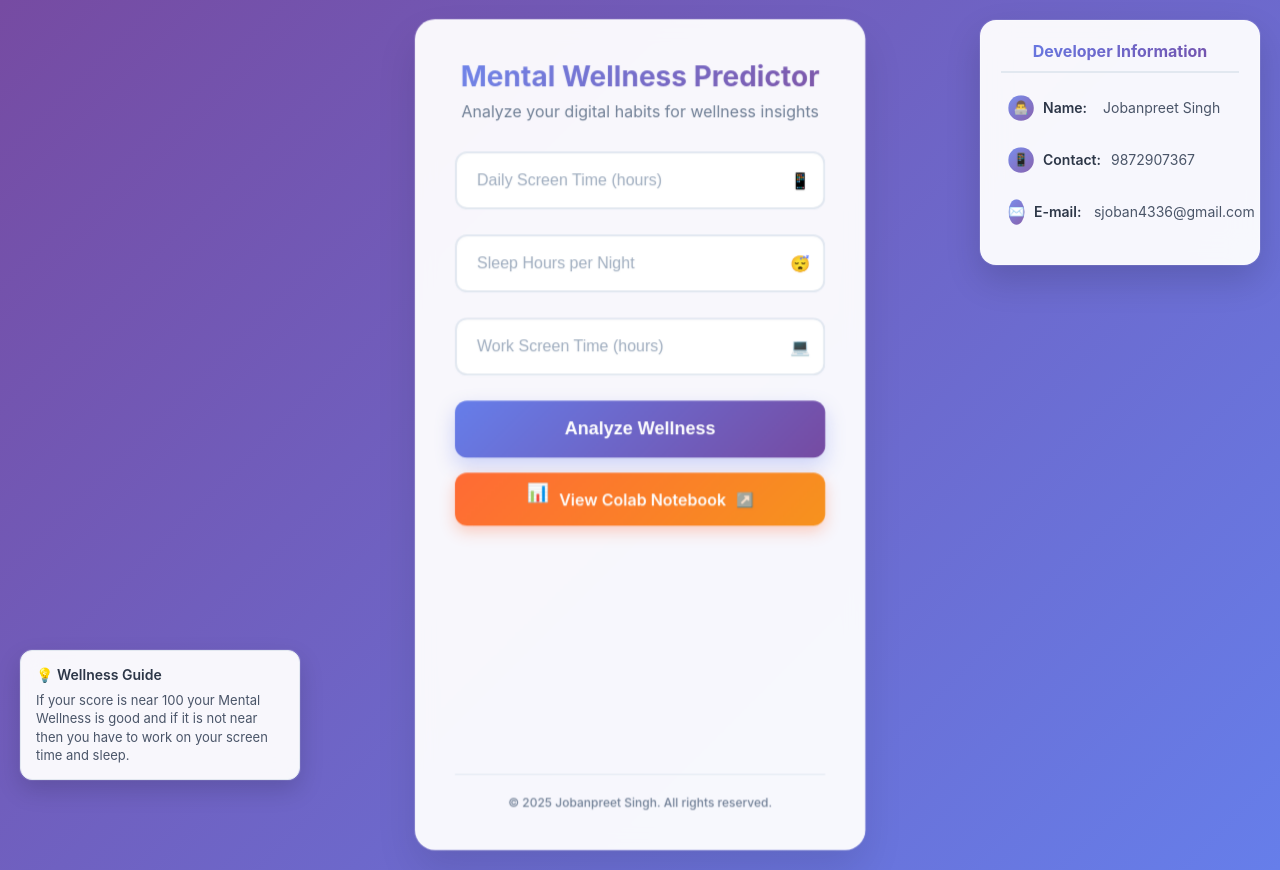
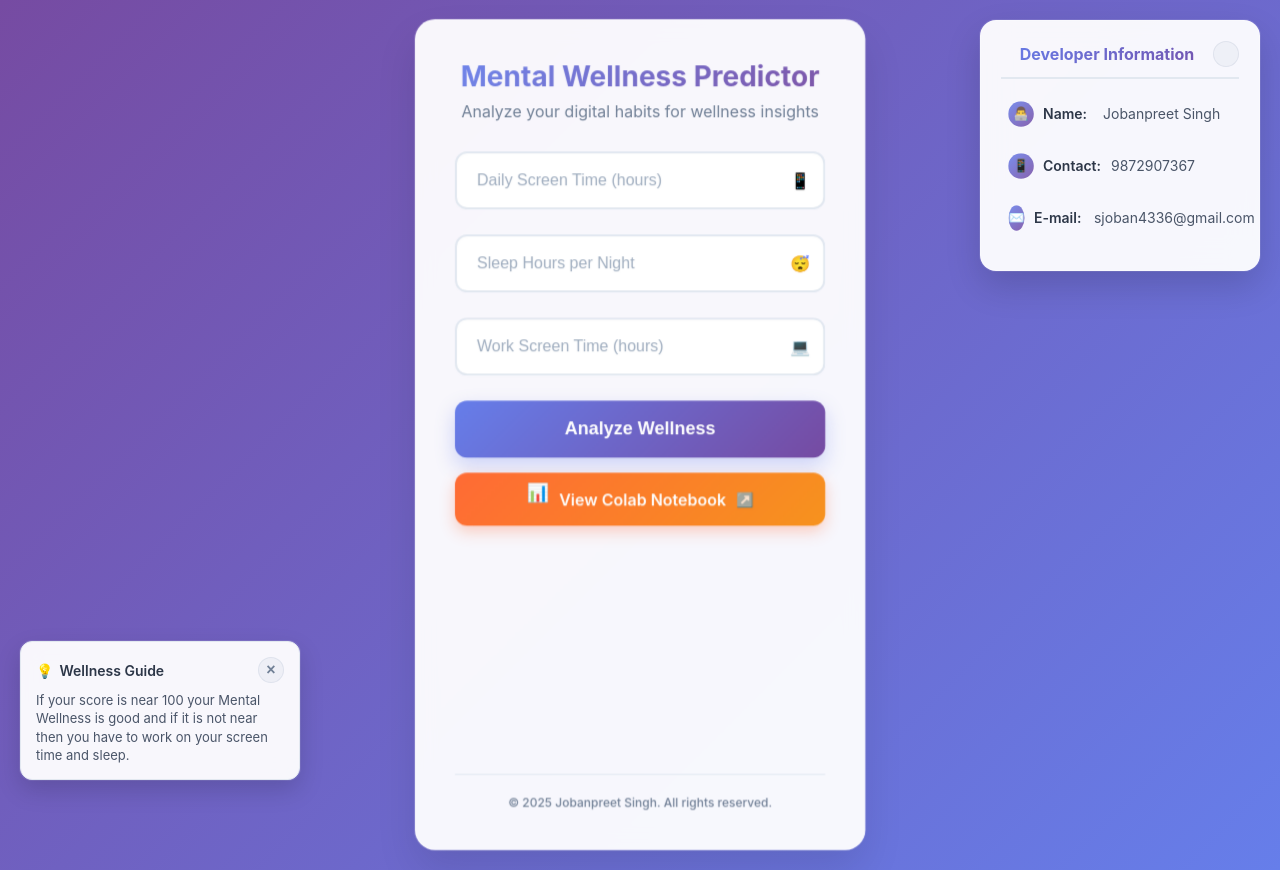
Before and after one commit to Jobanjps089/Mental_Wellness, a Flask app: page / in a window 1280 px wide. Run offline with Flask 3, Linux system fonts and the light colour scheme; parts of the project's set-up code (start-up, migrations or seed data) failed here and were passed over.

Commit message:
Update templates/index.html

```diff
--- a/templates/index.html
+++ b/templates/index.html
@@ -61,6 +61,9 @@
             background-clip: text;
             border-bottom: 2px solid #e2e8f0;
             padding-bottom: 10px;
+            display: flex;
+            justify-content: space-between;
+            align-items: center;
         }
 
         .developer-details {
@@ -540,6 +543,7 @@
             margin-bottom: 8px;
             display: flex;
             align-items: center;
+            justify-content: space-between;
             gap: 6px;
         }
 
@@ -570,12 +574,63 @@
                 transform: translateX(0);
             }
         }
+
+        .close-btn {
+            background: rgba(160, 174, 192, 0.1);
+            border: 1px solid rgba(160, 174, 192, 0.2);
+            font-size: 16px;
+            font-weight: bold;
+            color: #718096;
+            cursor: pointer;
+            padding: 4px;
+            border-radius: 50%;
+            width: 26px;
+            height: 26px;
+            display: flex;
+            align-items: center;
+            justify-content: center;
+            transition: all 0.3s ease;
+            position: relative;
+            flex-shrink: 0;
+        }
+
+        .close-btn:hover {
+            color: #ffffff;
+            background: #e53e3e;
+            border-color: #e53e3e;
+            transform: scale(1.15);
+            box-shadow: 0 2px 8px rgba(229, 62, 62, 0.3);
+        }
+
+        .close-btn:active {
+            transform: scale(0.95);
+        }
+
+        .panel-hidden {
+            opacity: 0;
+            transform: translateX(100%);
+            pointer-events: none;
+        }
+
+        .info-hidden {
+            opacity: 0;
+            transform: translateX(-100%);
+            pointer-events: none;
+        }
+
+        .developer-header-title {
+            flex: 1;
+            text-align: center;
+        }
     </style>
 </head>
 <body>
     <!-- Developer Information Panel -->
-    <div class="developer-info">
-        <div class="developer-header">Developer Information</div>
+    <div class="developer-info" id="developerInfo">
+        <div class="developer-header">
+            <div class="developer-header-title">Developer Information</div>
+            <button class="close-btn" onclick="closeDeveloperInfo()" title="Close">×</button>
+        </div>
         <div class="developer-details">
             <div class="developer-item">
                 <div class="developer-icon">👨‍💻</div>
@@ -677,8 +732,14 @@
     </div>
 
     <!-- Info Window -->
-    <div class="info-window">
-        <div class="info-header">💡 Wellness Guide</div>
+    <div class="info-window" id="infoWindow">
+        <div class="info-header">
+            <div style="display: flex; align-items: center; gap: 6px;">
+                <span>💡</span>
+                <span>Wellness Guide</span>
+            </div>
+            <button class="close-btn" onclick="closeInfoWindow()" title="Close">×</button>
+        </div>
         <div class="info-content">
             If your score is near 100 your Mental Wellness is good and if it is not near then you have to work on your screen time and sleep.
         </div>
@@ -806,6 +867,17 @@
                 this.parentElement.style.transform = 'scale(1)';
             });
         });
+
+        // Functions to close panels
+        function closeDeveloperInfo() {
+            const developerInfo = document.getElementById('developerInfo');
+            developerInfo.classList.add('panel-hidden');
+        }
+
+        function closeInfoWindow() {
+            const infoWindow = document.getElementById('infoWindow');
+            infoWindow.classList.add('info-hidden');
+        }
     </script>
 </body>
 </html>
```
